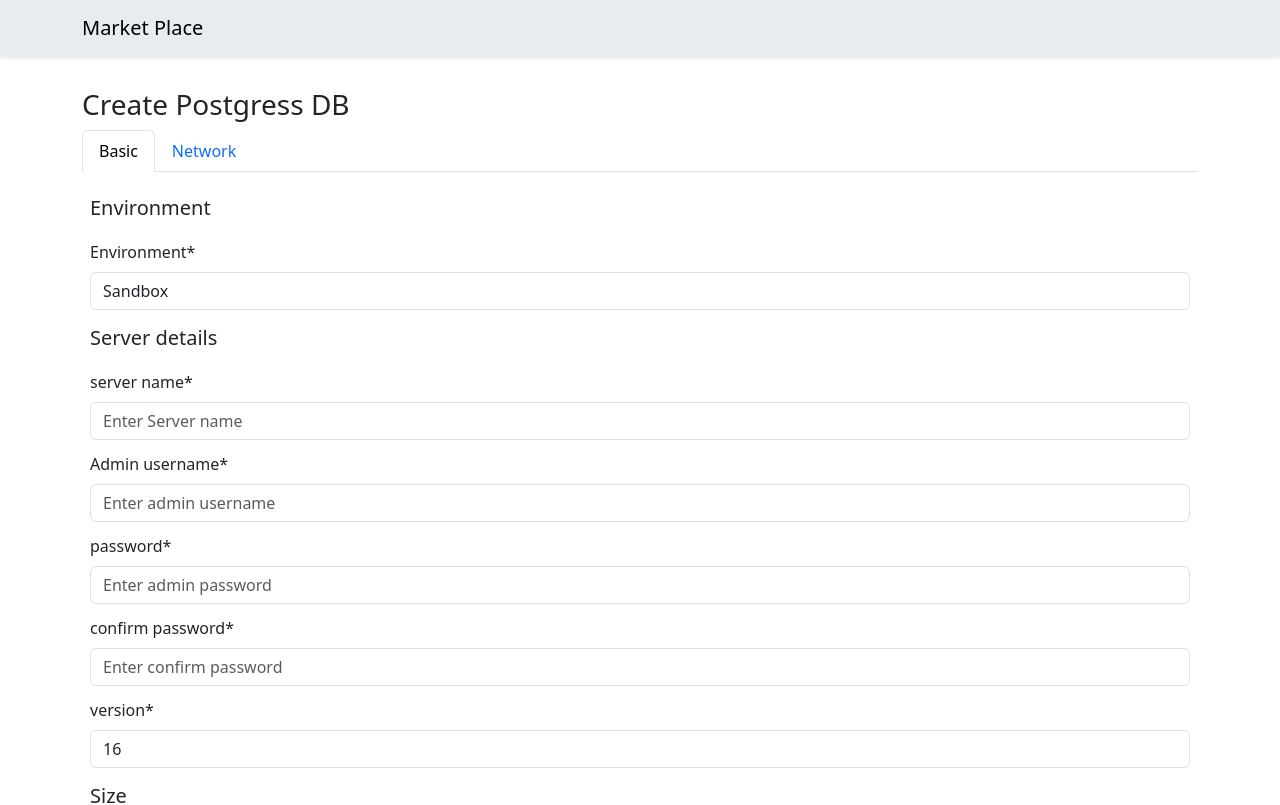
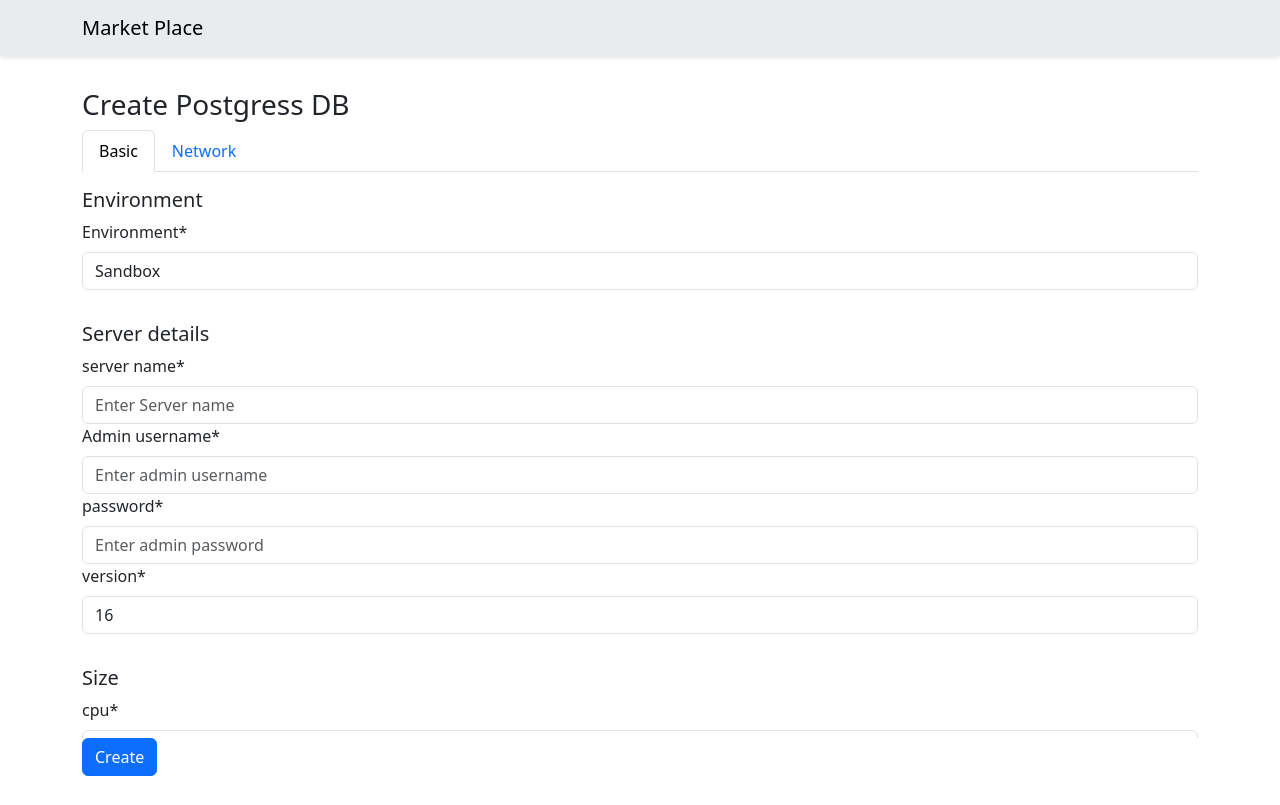
Before and after one commit to dockercaptain/marketplace-ui, a React (Vite) app: page /application/postgres/create in a window 1280 px wide. Shown: the top 805 px of the page. Built offline with nearby package versions, Linux system fonts and the light colour scheme.

Commit message:
Update Postgress component styles

```diff
--- a/src/components/Postgress/Create.tsx
+++ b/src/components/Postgress/Create.tsx
@@ -48,6 +48,7 @@ const Create = () => {
           className="mb-3"
         >
           <Tab eventKey="basic" title="Basic">
+            <div className="tab-content">
               <div className="form-section">
                 <h5>Environment </h5>
                 <Form.Group>
@@ -111,14 +112,6 @@ const Create = () => {
                   <Form.Control.Feedback type="invalid">
                     Please enter password.
                   </Form.Control.Feedback>
-              </Form.Group>
-              <Form.Group>
-                <Form.Label>confirm password*</Form.Label>
-                <Form.Control
-                  type="password"
-                  placeholder="Enter confirm password"
-                  required
-                />
                 </Form.Group>
                 <Form.Group>
                   <Form.Label>version*</Form.Label>
@@ -210,16 +203,15 @@ const Create = () => {
                   </Form.Control>
                 </Form.Group>
               </div>
+            </div>
           </Tab>
           <Tab eventKey="network" title="Network">
             Tab content for network
           </Tab>
         </Tabs>
-        {key === "basic" && (
         <Button variant="primary" type="submit" style={{ display: "block" }}>
           Create
         </Button>
-        )}
       </Form>
     </div>
   );
--- a/src/components/Postgress/styles.scss
+++ b/src/components/Postgress/styles.scss
@@ -1,8 +1,11 @@
 .create-section {
   .form-section {
-    padding: 0.5rem;
     display: flex;
     flex-direction: column;
-    gap: 0.75rem;
+    margin-bottom: 2rem;
+  }
+  .tab-content {
+    height: calc(100vh - 250px);
+    overflow-x: scroll;
   }
 }
```
Lines whose indentation alone changed are shown as unchanged.
